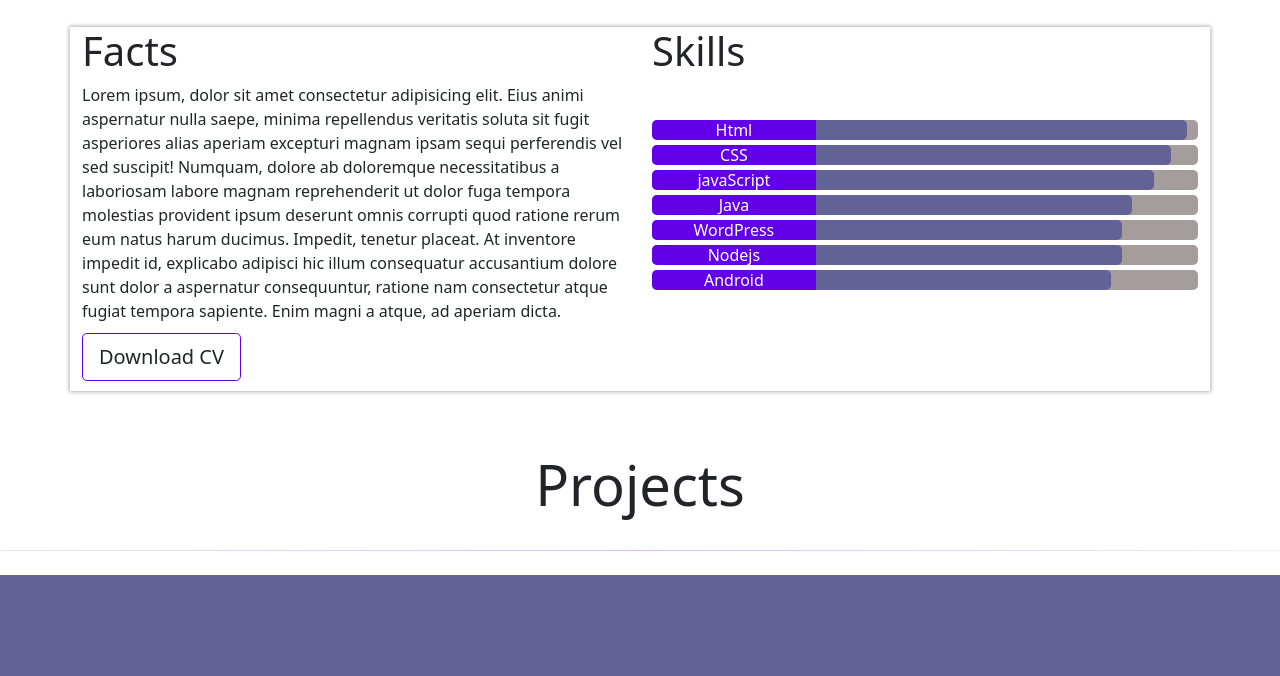
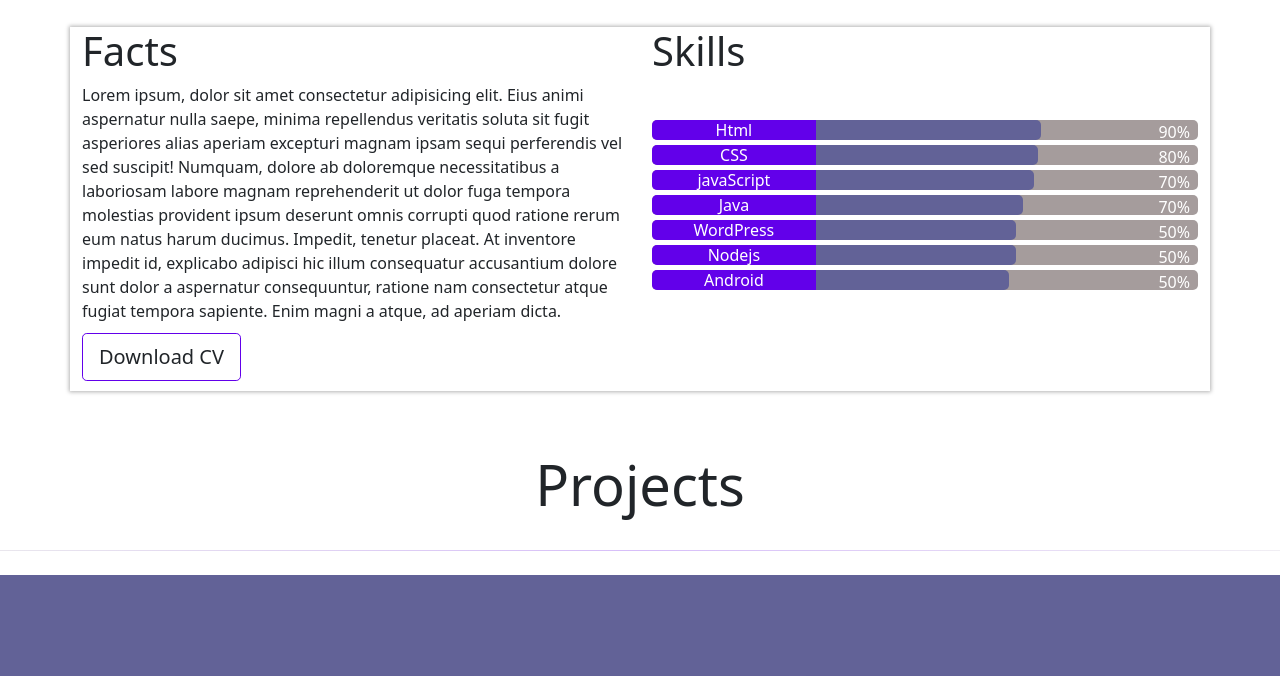
Before and after one commit to servenn/servenn, a plain HTML site: page index.html in a window 1280 px wide. Shown: the part 1493-2169 px from the top of the page. Drawn offline with nearby package versions, Linux system fonts and the light colour scheme.

Commit message:
Add files via upload

```diff
--- a/index.html
+++ b/index.html
@@ -93,8 +93,9 @@
                                     Html
                                </div>
                                <div class="text html" id="">
-                                    <!-- 100% -->
+
                                </div>
+                               <p class="counter">90%</p>
                             </div>
 
                             <div class="skill-s">
@@ -102,48 +103,54 @@
                                 CSS
                               </div>
                               <div class="text css" id="">
-                                 <!-- 40% -->
+
                               </div>
+                              <p class="counter">80%</p>
                             </div>
                             <div class="skill-s">
                               <div class="test-12">
                                    javaScript
                               </div>
                               <div class="text js" id="">
-                                    <!-- 60% -->
+
                               </div>
+                              <p class="counter">70%</p>
                            </div>
                             <div class="skill-s">
                               <div class="test-12">
                                     Java
                               </div>
                               <div class="text java" id="">
-                                 <!-- 50% -->
+
                               </div>
+                              <p class="counter">70%</p>
                             </div>
                             <div class="skill-s">
                               <div class="test-12">
                                   WordPress
                               </div>
                               <div class="text wp" id="">
-                                 <!-- 90% -->
+
                               </div>
+                              <p class="counter">50%</p>
                             </div>
                             <div class="skill-s">
                               <div class="test-12">
                                   Nodejs
                               </div>
                               <div class="text node" id="">
-                                 <!-- 60% -->
+
                               </div>
+                              <p class="counter">50%</p>
                             </div>
                             <div class="skill-s">
                               <div class="test-12">
                                   Android
                               </div>
                               <div class="text android" id="">
-                                 <!-- 50% -->
+
                               </div>
+                              <p class="counter">50%</p>
                             </div>
 
                         </div>
--- a/main.css
+++ b/main.css
@@ -220,30 +220,38 @@
     color:#fff;
     text-align: center;
     animation-delay:0.5s;
+    animation-duration:5s;
     position: relative;
 
     /* opacity:0; */
 }
-
+.skill-s .counter{
+    position:absolute;
+   /* top:60%; */
+    /* left:60%; */
+    /* transform: translate(-65%,-50%); */
+    color:#fff;
+    right:8px;
+}
 @keyframes html{
     0%{
         width:0%;
     }100%{
-        width:68%;
+        width:63%;
     }
 }
 @keyframes css{
     0%{
         width:0%;
     }100%{
-        width:65%;
+        width:62%;
     }
 }
 @keyframes js{
     0%{
         width:0%;
     }100%{
-        width:62%;
+        width:61%;
     }
 }
 @keyframes node{
@@ -274,6 +282,7 @@
         width:54%;
     }
 }
+
 /* projects section */
 .project{
     background:rgb(98, 98, 151);
--- a/main.js
+++ b/main.js
@@ -1,32 +1,7 @@
 $(document).ready(function(){
 
-    //     var i = 0;
-    // function move() {
-    //     if (i == 0) {
-    //         i = 1;
-    //         var elem = document.getElementsByClassName('text');
-    //         console.log(elem);
-    //         var width = 0;
-    //         var id = setInterval(frame, 30);
-    //         function frame() {
-    //             if (width >=60) {
-    //                 clearInterval(id);
-    //                 i = 0;
-    //             } else {
-    //                 width++;
-    //                 // elem.style.width = width + "%";
-    //                 var j;
-    //                 for(j=0;j<elem.length;j++){
-    //                     elem[j].innerHTML = width + "%";
-    //                 }
+    // var bar  = document.querySelector('.text');
 
-    //             }
-    //         }
-    //     }
-
-    // }
-
-    // move();
     // navbar section
     $(window).scroll(function(){
 
@@ -80,9 +55,8 @@ $(document).ready(function(){
             var top_of_screen = $(window).scrollTop();
 
             if ((bottom_of_screen > top_of_element) && (top_of_screen < bottom_of_element)){
-
+                var counting = 0;
                 $('.html').addClass('htmls');
-                //  setTimeout(show,2000);
                 $('.css').addClass('csss');
                 $('.js').addClass('jss');
                 $('.java').addClass('javas');
@@ -90,8 +64,8 @@ $(document).ready(function(){
                 $('.node').addClass('nodes');
                 $('.android').addClass('androids');
 
-                // add percentages now
-                // $('.htmls').html();
+
+
 
             }
 
```
